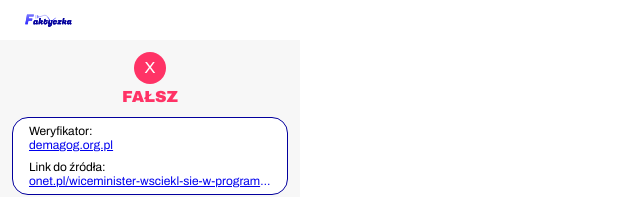
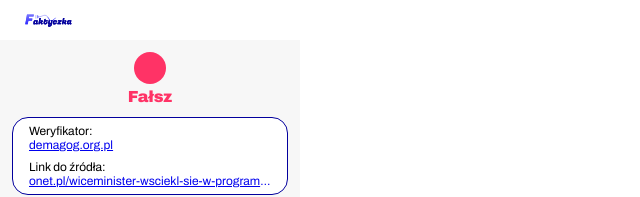
Before and after one commit to CodersCamp2021-HK/CodersCamp2021.Hackathon, a React (Vite) app in the folder packages/extension/: page / in a window 1280 px wide. Shown: the top 197 px of the page, without its empty margins (0-640 px from the left). Built offline with nearby package versions, Linux system fonts and the light colour scheme.

Commit message:
refactor(extension): add Status class

```diff
--- a/packages/extension/src/popup/components/Badge/Badge.tsx
+++ b/packages/extension/src/popup/components/Badge/Badge.tsx
@@ -1,18 +1,17 @@
 import { css } from '@emotion/react';
 
-import { colors } from '../../shared/theme';
+import { colors, Status } from '../../shared';
 
 interface BadgeProps {
-  children: string;
+  status: Status;
   size: number;
-  color: string;
 }
 
-const Badge = ({ children, size, color }: BadgeProps) => {
+const Badge = ({ status, size }: BadgeProps) => {
   return (
     <div
       css={css`
-        background-color: ${color};
+        background-color: ${status.color};
         color: ${colors.common.white};
         width: ${size}px;
         height: ${size}px;
@@ -20,9 +19,7 @@ const Badge = ({ children, size, color }: BadgeProps) => {
         line-height: ${size}px;
         border-radius: 50%;
       `}
-    >
-      {children}
-    </div>
+    ></div>
   );
 };
 
--- a/packages/extension/src/popup/components/ReportStatus/ReportStatus.tsx
+++ b/packages/extension/src/popup/components/ReportStatus/ReportStatus.tsx
@@ -1,14 +1,13 @@
 import { css } from '@emotion/react';
 
-import { colors } from '../../shared/theme';
+import { Status } from '../../shared';
 import { Badge } from '../Badge';
 
 interface ReportStatusProps {
-  icon: string;
-  text: string;
+  status: Status;
 }
 
-export const ReportStatus = ({ icon, text }: ReportStatusProps) => {
+export const ReportStatus = ({ status }: ReportStatusProps) => {
   return (
     <div
       css={css`
@@ -18,16 +17,14 @@ export const ReportStatus = ({ icon, text }: ReportStatusProps) => {
         gap: 4px;
       `}
     >
-      <Badge size={32} color={colors.status.fake}>
-        {icon}
-      </Badge>
+      <Badge status={status} size={32} />
       <span
         css={css`
-          color: ${colors.status.fake};
+          color: ${status.color};
           font-weight: bold;
         `}
       >
-        {text}
+        {status.text}
       </span>
     </div>
   );
--- /dev/null
+++ b/packages/extension/src/popup/shared/index.ts
@@ -0,0 +1,2 @@
+export * from './statuses';
+export * from './theme';
--- /dev/null
+++ b/packages/extension/src/popup/shared/statuses.ts
@@ -0,0 +1,13 @@
+import { colors as allColors } from './theme';
+const colors = allColors.status;
+
+class Status {
+  public static Truth = new Status('Prawda', colors.truth);
+  public static Fake = new Status('Fałsz', colors.fake);
+  public static Warning = new Status('Ostrzeżenie', colors.warning);
+  public static Unverifiable = new Status('Nieweryfikowalny', colors.unverifiable);
+
+  private constructor(public readonly text: string, public readonly color: string) {}
+}
+
+export { Status };
--- a/packages/extension/src/popup/shared/theme.ts
+++ b/packages/extension/src/popup/shared/theme.ts
@@ -10,7 +10,10 @@ const colors = {
   secondary: {},
   action: {},
   status: {
+    truth: '#2EC4B6',
     fake: '#ff3366',
+    warning: '#FCCA46',
+    unverifiable: '#858AE3',
   },
 };
 
--- a/packages/extension/src/popup/tabs/ReportView/ReportView.tsx
+++ b/packages/extension/src/popup/tabs/ReportView/ReportView.tsx
@@ -1,6 +1,7 @@
 import { css } from '@emotion/react';
 
 import { Card, ReportStatus } from '../../components';
+import { Status } from '../../shared';
 
 const linkOverflow = css`
   display: block;
@@ -20,7 +21,7 @@ const ReportView = () => {
         padding: 12px;
       `}
     >
-      <ReportStatus text='FAŁSZ' icon='X' />
+      <ReportStatus status={Status.Fake} />
       <Card>
         <div
           css={css`
```
